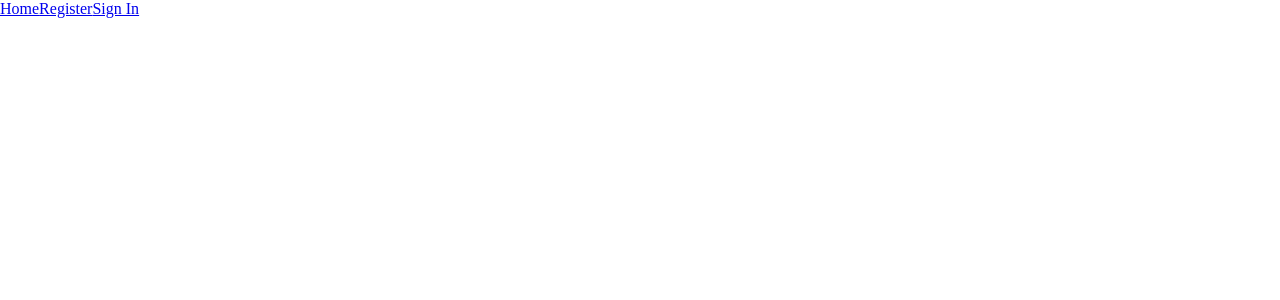
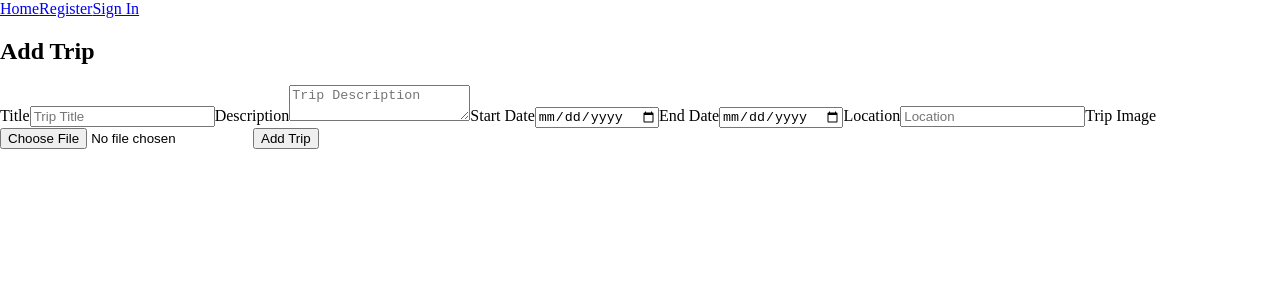
Before and after one commit to saraisa12/Frontend-WanderTogother, a React (Vite) app: page /add/trip in a window 1280 px wide. Before the commit this address had no page. Shown: the top 300 px of the page. Built offline with nearby package versions, Linux system fonts and the light colour scheme.

Commit message:
trip crud

```diff
--- a/src/App.jsx
+++ b/src/App.jsx
@@ -6,6 +6,9 @@ import SignIn from "./pages/SignIn/SignIn"
 import Home from "./pages/Home/Home"
 import { CheckSession } from "./services/Auth"
 import { useState, useEffect } from "react"
+import AddTrip from "./components/AddTrip/AddTrip"
+import ListTrips from "./components/ListTrips/ListTrips"
+import DetailsTrip from "./components/DetailsTrip/DetailsTrip"
 
 const App = () => {
   const [user, setUser] = useState(null)
@@ -38,6 +41,10 @@ const App = () => {
           <Route path="/" element={<Home user={user} />} />
           <Route path="/signin" element={<SignIn setUser={setUser} />} />
           <Route path="/register" element={<Register />} />
+          <Route path="/add/trip" element={<AddTrip />} />
+          <Route path="/list/trips" element={<ListTrips />} />
+
+          <Route path="/trip/details/:id" element={<DetailsTrip />} />
         </Routes>
       </main>
     </div>
--- /dev/null
+++ b/src/components/AddTrip/AddTrip.jsx
@@ -0,0 +1,80 @@
+import { useRef } from "react"
+import { useNavigate } from "react-router-dom"
+import Client from "../../services/api" // Import the Client instance
+
+const AddTrip = () => {
+  const formRef = useRef()
+  const navigate = useNavigate()
+
+  const handleSubmit = async (event) => {
+    event.preventDefault()
+
+    const formData = new FormData(formRef.current)
+
+    try {
+      const response = await Client.post("/trip/add", formData, {
+        headers: {
+          "Content-Type": "multipart/form-data",
+        },
+      })
+      console.log("Trip added successfully:", response.data)
+
+      formRef.current.reset() // Reset the form
+
+      navigate("/list/trips") // Navigate to the list of trips
+    } catch (error) {
+      console.error("Error adding trip:", error)
+      alert(
+        "Error adding trip: " +
+          (error.response ? error.response.data.message : error.message)
+      )
+    }
+  }
+
+  return (
+    <form ref={formRef} onSubmit={handleSubmit} className="trip-form">
+      <h2>Add Trip</h2>
+
+      <label htmlFor="title">Title</label>
+      <input
+        type="text"
+        id="title"
+        name="title"
+        placeholder="Trip Title"
+        required
+      />
+
+      <label htmlFor="description">Description</label>
+      <textarea
+        id="description"
+        name="description"
+        placeholder="Trip Description"
+        required
+      ></textarea>
+
+      <label htmlFor="startDate">Start Date</label>
+      <input type="date" id="startDate" name="startDate" required />
+
+      <label htmlFor="endDate">End Date</label>
+      <input type="date" id="endDate" name="endDate" required />
+
+      <label htmlFor="location">Location</label>
+      <input
+        type="text"
+        id="location"
+        name="location"
+        placeholder="Location"
+        required
+      />
+
+      <label htmlFor="image">Trip Image</label>
+      <input type="file" id="image" name="image" accept="image/*" />
+
+      <button type="submit" className="submit-button">
+        Add Trip
+      </button>
+    </form>
+  )
+}
+
+export default AddTrip
--- /dev/null
+++ b/src/components/DetailsTrip/DetailsTrip.jsx
@@ -0,0 +1,58 @@
+import React, { useEffect, useState } from "react"
+import { useParams } from "react-router-dom"
+import Client from "../../services/api" // Import the Client instance
+
+const DetailsTrip = () => {
+  const { id } = useParams()
+
+  const [tripDetails, setTripDetails] = useState(null)
+  const [loading, setLoading] = useState(true)
+  const [error, setError] = useState(null)
+
+  useEffect(() => {
+    const getTripDetails = async () => {
+      try {
+        // Use the Client instance to fetch trip details
+        const response = await Client.get(`/trip/details/${id}`)
+
+        setTripDetails(response.data)
+
+        console.log(response.data)
+      } catch (err) {
+        setError(err.response?.data?.message || "Failed to fetch trip details")
+      } finally {
+        setLoading(false)
+      }
+    }
+
+    getTripDetails()
+  }, [id])
+
+  if (loading) return <p>Loading...</p>
+  if (error) return <p>{error}</p>
+
+  return (
+    <div>
+      {tripDetails ? (
+        <div>
+          <h2>{tripDetails.title}</h2>
+          <p>
+            <strong>Description:</strong> {tripDetails.description}
+          </p>
+          <p>
+            <strong>Start Date:</strong>{" "}
+            {new Date(tripDetails.startDate).toLocaleDateString()}
+          </p>
+          <p>
+            <strong>End Date:</strong>{" "}
+            {new Date(tripDetails.endDate).toLocaleDateString()}
+          </p>
+        </div>
+      ) : (
+        <p>Trip details not found.</p>
+      )}
+    </div>
+  )
+}
+
+export default DetailsTrip
--- /dev/null
+++ b/src/components/ListTrips/ListTrips.jsx
@@ -0,0 +1,59 @@
+import React, { useEffect, useState } from "react"
+import { Link } from "react-router-dom"
+import Client from "../../services/api"
+
+const ListTrips = () => {
+  const [trips, setTrips] = useState([])
+  const [loading, setLoading] = useState(true)
+  const [error, setError] = useState(null)
+
+  useEffect(() => {
+    const getTrips = async () => {
+      try {
+        const response = await Client.get("/trip/index")
+        console.log("API Response:", response.data)
+
+        setTrips(response.data.trips)
+      } catch (error) {
+        setError(error.response ? error.response.data.message : error.message)
+      } finally {
+        setLoading(false)
+      }
+    }
+
+    getTrips()
+  }, [])
+
+  const handleDelete = async (id) => {
+    try {
+      await Client.delete(`/trip/delete/${id}`)
+      // Filter out the deleted trip from the state
+      setTrips(trips.filter((trip) => trip._id !== id))
+      alert("Trip deleted successfully") // Optional: You can keep or remove this alert
+    } catch (error) {
+      setError(error.response ? error.response.data.message : error.message)
+    }
+  }
+
+  if (loading) return <p>Loading trips...</p>
+  if (error) return <p>Error: {error}</p>
+
+  return (
+    <div>
+      {trips.length > 0 ? (
+        trips.map((trip) => (
+          <div key={trip._id} style={{ marginBottom: "10px" }}>
+            <Link to={`/trip/details/${trip._id}`}>
+              <h3>{trip.title}</h3>
+            </Link>
+            <button onClick={() => handleDelete(trip._id)}>Delete</button>
+          </div>
+        ))
+      ) : (
+        <p>No trips found.</p>
+      )}
+    </div>
+  )
+}
+
+export default ListTrips
```
